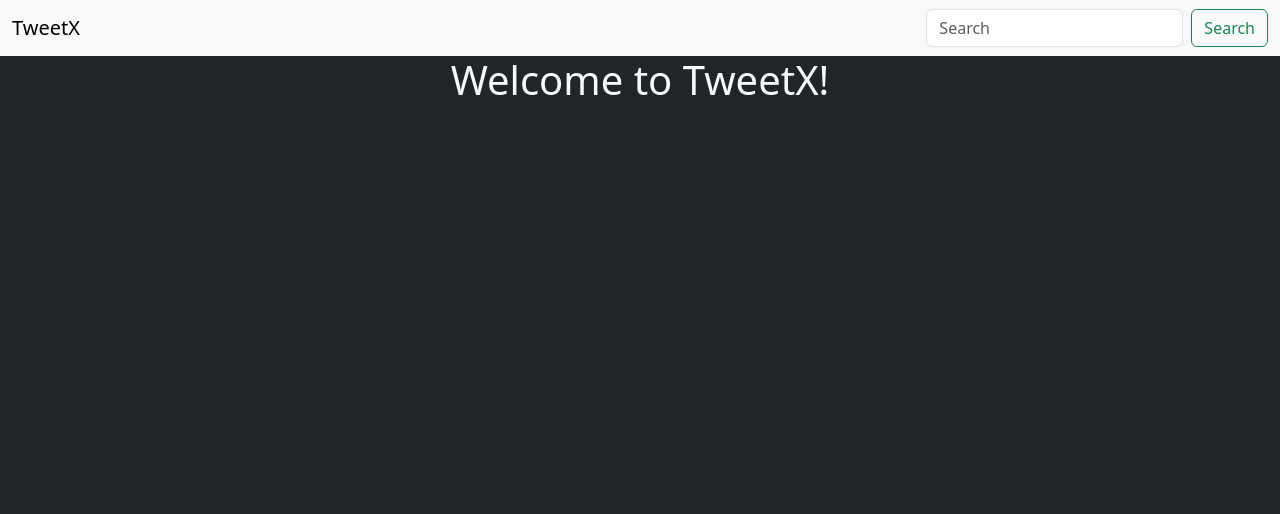
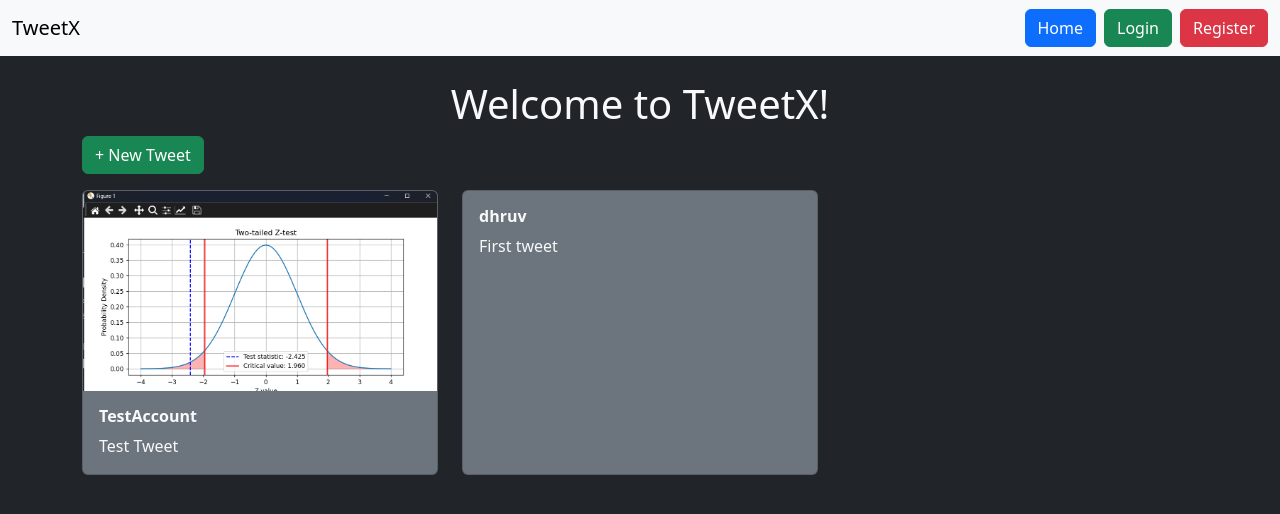
Before and after one commit to dhrsha2006/TweetX, a Django app: page /tweet/ in a window 1280 px wide. Shown: the top 514 px of the page. Run offline with Django 5.2, Linux system fonts and the light colour scheme; data comes from the database, SQL or seed files in the repository; both versions use the stored data as it was after the commit.

Commit message:
TweetX V1 ready!

```diff
--- /dev/null
+++ b/tweetX/templates/index.html
@@ -0,0 +1,30 @@
+{% extends 'layout.html' %}
+
+{% block title %}TweetX{% endblock %}
+
+{% block content %}
+    <h1 class="text-center mt-4">Welcome to TweetX!</h1>
+    <a href="{% url 'tweet_create' %}" class="btn btn-success mb-3">+ New Tweet</a>
+
+    <div class="row row-cols-1 row-cols-md-3 g-4">
+        {% for tweet in tweets %}
+            <div class="col">
+                <div class="card bg-secondary text-light h-100">
+                    {% if tweet.photo %}
+                        <img src="{{ tweet.photo.url }}" class="card-img-top" alt="tweet image" style="height: 200px; object-fit: cover;">
+                    {% endif %}
+                    <div class="card-body">
+                        <h6 class="card-title"><strong>{{ tweet.user }}</strong></h6>
+                        <p class="card-text">{{ tweet.text }}</p>
+                        {% if tweet.user == request.user %}
+                            <a href="{% url 'tweet_edit' tweet.id %}" class="btn btn-primary btn-sm">Edit</a>
+                            <a href="{% url 'tweet_delete' tweet.id %}" class="btn btn-danger btn-sm">Delete</a>
+                        {% endif %}
+                    </div>
+                </div>
+            </div>
+        {% empty %}
+            <p class="text-center">No tweets yet! Create one above.</p>
+        {% endfor %}
+    </div>
+{% endblock %}
--- a/tweetX/templates/layout.html
+++ b/tweetX/templates/layout.html
@@ -10,19 +10,33 @@
     <title>{% block title %}TweetX{% endblock %}</title>
 </head>
 
-<body class="bg-dark text-light" >
+<body class="bg-dark text-light">
     <nav class="navbar bg-body-tertiary">
         <div class="container-fluid">
-    <a class="navbar-brand">TweetX</a>
-    <form class="d-flex" role="search">
+            <a class="navbar-brand" href="{% url 'index' %}">TweetX</a>
+
+            <div class="d-flex align-items-center gap-2">
+                <!-- <form class="d-flex" role="search">
                     <input class="form-control me-2" type="search" placeholder="Search" aria-label="Search"/>
                     <button class="btn btn-outline-success" type="submit">Search</button>
+                </form> -->
+                <a href="{% url 'index' %}" class="btn btn-primary">Home</a>
+                {% if user.is_authenticated %}
+                    <form method="post" action="{% url 'logout' %}">
+                        {% csrf_token %}
+                        <button type="submit" class="btn btn-danger">Logout</button>
                     </form>
+                {% else %}
+                    <a href="{% url 'login' %}" class="btn btn-success">Login</a>
+                    <a href="{% url 'register' %}" class="btn btn-danger">Register</a>
+                {% endif %}
+            </div>
         </div>
     </nav>
     <div class="container">
         {% block content %}
         {% endblock %}
+    </div>
 </body>
 
 </html>
--- a/tweetX/tweet/templates/index.html
+++ /dev/null
@@ -1,9 +0,0 @@
-{% extends 'layout.html' %}
-
-{% block title %}
-    TweetX
-{% endblock %}
-
-{% block content %}
-    <h1 class="text-center">Welcome to TweetX!</h1>
-{% endblock %}
--- a/tweetX/tweet/urls.py
+++ b/tweetX/tweet/urls.py
@@ -1,9 +1,11 @@
-# from django.contrib import admin
 from django.urls import path
-# from django.conf import settings
-# from django.conf.urls.static import static
 from . import views
 
 urlpatterns = [
     path('', views.index, name='index'),
+    path('list/', views.tweet_list, name='tweet_list'),
+    path('create/', views.tweet_create, name='tweet_create'),
+    path('<int:tweet_id>/edit/', views.tweet_edit, name='tweet_edit'),
+    path('<int:tweet_id>/delete/', views.tweet_delete, name='tweet_delete'),
+    path('register/', views.register, name='register'),
 ]
--- a/tweetX/tweet/views.py
+++ b/tweetX/tweet/views.py
@@ -1,16 +1,19 @@
-from django.shortcuts import render
+from django.shortcuts import render, get_object_or_404, redirect
 from .models import Tweet
-from .forms import TweetForm
-from django.shortcuts import get_object_or_404,redirect
-# Create your views here.
+from .forms import TweetForm, UserRegistrationForm
+from django.contrib.auth.decorators import login_required
+from django.contrib.auth import login
+
 
 def index(request):
-    return render(request, 'index.html')
+    tweets = Tweet.objects.all().order_by('-created_at')
+    return render(request, 'index.html', {'tweets': tweets})
 
 def tweet_list(request):
     tweets = Tweet.objects.all().order_by('-created_at')
     return render(request, 'tweet_list.html', {'tweets': tweets})
 
+@login_required
 def tweet_create(request):
     if request.method == 'POST':
         form = TweetForm(request.POST, request.FILES)
@@ -18,27 +21,42 @@ def tweet_create(request):
             tweet = form.save(commit=False)
             tweet.user = request.user
             tweet.save()
-            return redirect('tweet_list')
+            return redirect('index')
     else:
         form = TweetForm()
-        return render(request, 'tweet_form.html', {'form': form})
+    return render(request, 'tweet_form.html', {'form': form})
 
-    def tweet_edit(request,tweet_id):
-        tweet=get_object_or_404(Tweet, pk=tweet_id, user=request.user)
-        if request.method=='POST':
-            form = TweetForm(request.POST, request.FILES, instance=tweet)
-            if form.is_valid():
-                tweet=form.save(commit=False)
-                tweet.user=request.user
-                tweet.save()
-                return redirect('tweet_list')
-        else:
-            form = TweetForm(instance=tweet)
-        return render(request, 'tweet_form.html', {'form': form})
+@login_required
+def tweet_edit(request, tweet_id):
+    tweet = get_object_or_404(Tweet, pk=tweet_id, user=request.user)
+    if request.method == 'POST':
+        form = TweetForm(request.POST, request.FILES, instance=tweet)
+        if form.is_valid():
+            tweet = form.save(commit=False)
+            tweet.user = request.user
+            tweet.save()
+            return redirect('index')
+    else:
+        form = TweetForm(instance=tweet)
+    return render(request, 'tweet_form.html', {'form': form})
 
-    def tweet_delete(request,tweet_id):
-        tweet=get_object_or_404(Tweet, pk=tweet_id, user=request.user).delete()
-        if request.method=='POST':
-            tweet.delete()
-            return redirect('tweet_list')
-        return render(request, 'tweet_confirm_delete.html', {'tweet': tweet})
+@login_required
+def tweet_delete(request, tweet_id):
+    tweet = get_object_or_404(Tweet, pk=tweet_id, user=request.user)
+    if request.method == 'POST':
+        tweet.delete()
+        return redirect('index')
+    return render(request, 'tweet_confirm_delete.html', {'tweet': tweet})
+
+def register(request):
+    if request.method == 'POST':
+        form = UserRegistrationForm(request.POST)
+        if form.is_valid():
+            user=form.save(commit=False)
+            user.set_password(form.cleaned_data['password1'])
+            user.save()
+            login(request, user)
+            return redirect('index')
+    else:
+        form = UserRegistrationForm()
+    return render(request, 'registration/register.html', {'form': form})
--- a/tweetX/tweetX/settings.py
+++ b/tweetX/tweetX/settings.py
@@ -122,3 +122,8 @@ MEDIA_ROOT = os.path.join(BASE_DIR, 'media')
 
 STATIC_URL = '/static/'
 STATICFILES_DIRS = [os.path.join(BASE_DIR, 'static')]
+
+LOGIN_URL='/accounts/login/'
+
+LOGIN_REDIRECT_URL='/tweet/'
+LOGOUT_REDIRECT_URL='/tweet/'
--- a/tweetX/tweetX/urls.py
+++ b/tweetX/tweetX/urls.py
@@ -18,8 +18,11 @@ from django.contrib import admin
 from django.urls import path, include
 from django.conf import settings
 from django.conf.urls.static import static
+from django.contrib.auth.urls import views as auth_views
 
 urlpatterns = [
     path('admin/', admin.site.urls),
     path('tweet/', include('tweet.urls')),
+    path('accounts/', include('django.contrib.auth.urls')),
+
 ]+ static(settings.MEDIA_URL, document_root=settings.MEDIA_ROOT)
```
Also changed, not shown: tweetX/templates/registration/logged_out.html (added, +8 -0 lines), tweetX/templates/registration/login.html (added, +13 -0 lines), tweetX/templates/registration/register.html (added, +12 -0 lines), tweetX/templates/tweet_confirm_delete.html (added, +13 -0 lines), tweetX/templates/tweet_form.html (added, +13 -0 lines), tweetX/tweet/forms.py (+8 -1 lines), tweetX/db.sqlite3, tweetX/media/photos/Screenshot_2025-12-28_161410.png (added), tweetX/media/photos/Screenshot_2026-01-31_124629.png (added), tweetX/media/photos/Screenshot_2026-02-21_193221.png (added), tweetX/media/photos/Screenshot_2026-03-28_191848.png (added), tweetX/media/photos/Screenshot_2026-03-28_191848_1GCaxcU.png (added). Lines whose indentation alone changed are shown as unchanged.
